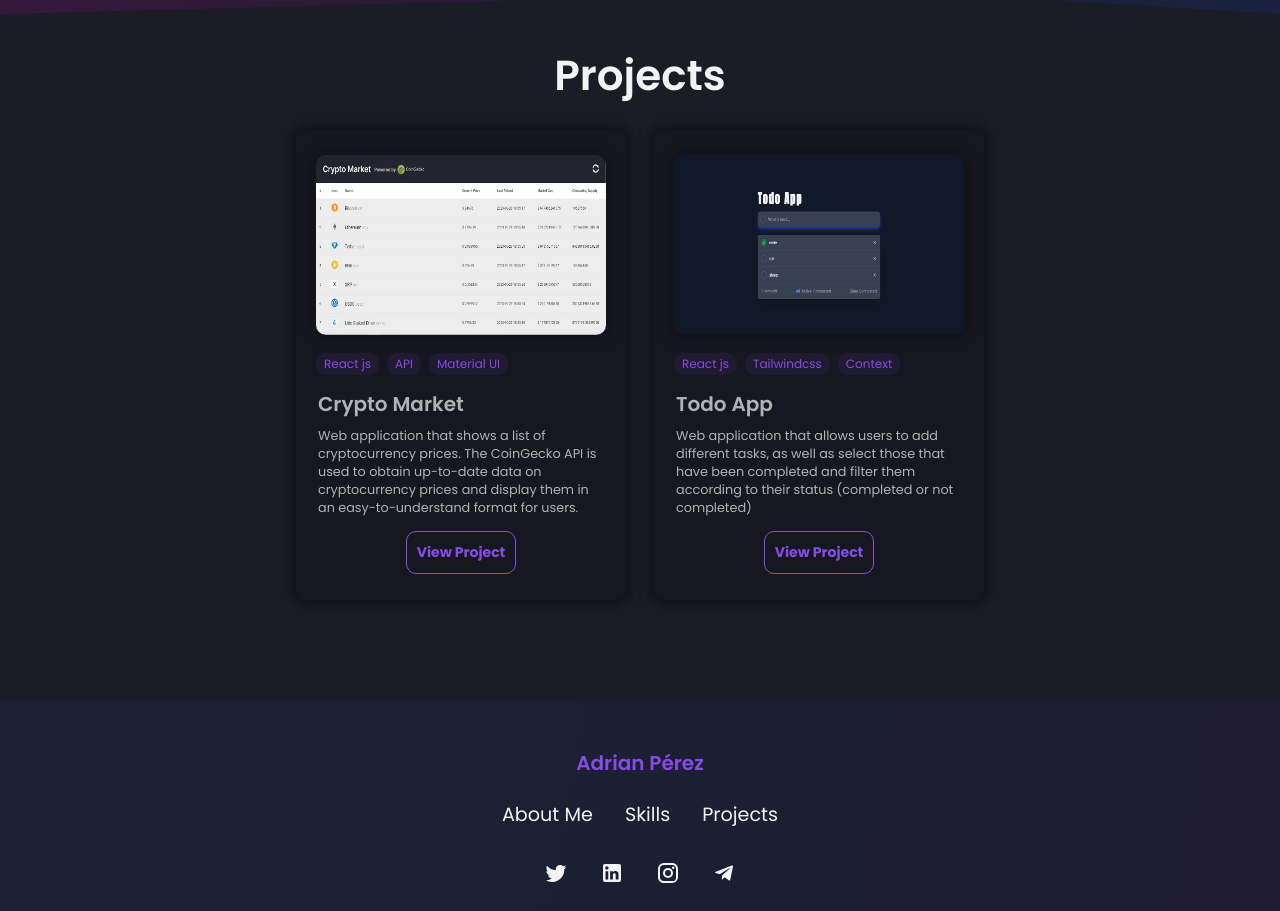
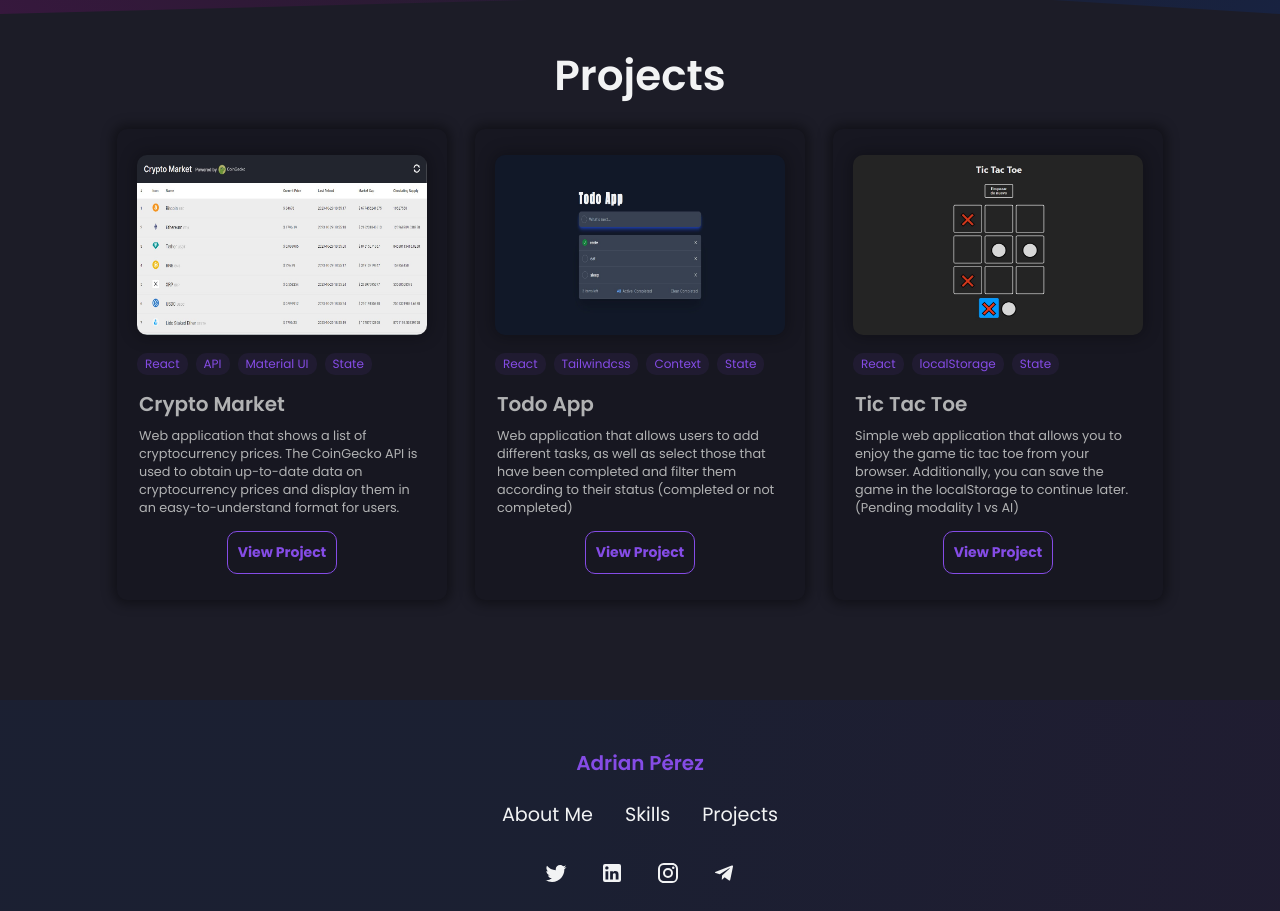
Before and after one commit to AdrianE121000/portfolio, a React (Vite) app: page / in a window 1280 px wide. Shown: the part 1200-2111 px from the top of the page. Built offline with nearby package versions, Linux system fonts and the light colour scheme.

Commit message:
Add new project

```diff
--- a/src/data/constants.js
+++ b/src/data/constants.js
@@ -1,5 +1,6 @@
 import crypto_market from '../images/crypto_market.jpg';
 import todo_app from '../images/todo_app.jpg';
+import tic_tac_toe from '../images/tic-tac-toe.jpg';
 
 export const Bio = {
   name: 'Adrian Pérez',
@@ -100,25 +101,36 @@ export const skills = [
 
 export const projects = [
   {
-    id: 9,
+    id: 0,
     title: 'Crypto Market',
     description: {
       es: 'Aplicación web que muestra un listado de los precios de las criptomonedas. Se utiliza la API de CoinGecko para obtener datos actualizados sobre los precios de las criptomonedas y se muestran en un formato fácil de entender para los usuarios.',
       en: 'Web application that shows a list of cryptocurrency prices. The CoinGecko API is used to obtain up-to-date data on cryptocurrency prices and display them in an easy-to-understand format for users.',
     },
     image: crypto_market,
-    tags: ['React js', 'API', 'Material UI'],
+    tags: ['React', 'API', 'Material UI', 'State'],
     webapp: 'https://adriane121000.github.io/crypto-market',
   },
   {
-    id: 10,
+    id: 1,
     title: 'Todo App',
     description: {
       es: 'Aplicación web que permite a los usuarios agregar diferentes tareas, así como seleccionar aquellas que han sido completadas y filtrarlas según su estado (completadas o no completadas)',
       en: 'Web application that allows users to add different tasks, as well as select those that have been completed and filter them according to their status (completed or not completed) ',
     },
     image: todo_app,
-    tags: ['React js', 'Tailwindcss', 'Context'],
+    tags: ['React', 'Tailwindcss', 'Context', 'State'],
     webapp: 'https://adriane121000.github.io/todo-app',
   },
+  {
+    id: 2,
+    title: 'Tic Tac Toe',
+    description: {
+      es: 'Aplicacion web sencilla que te permite disfrutar del juego tres en raya desde tu navegador. Ademas, puedes guardar la partida en el localStorage para continuar mas tarde.(Pendiente modalidad 1 vs IA)',
+      en: 'Simple web application that allows you to enjoy the game tic tac toe from your browser. Additionally, you can save the game in the localStorage to continue later. (Pending modality 1 vs AI)',
+    },
+    image: tic_tac_toe,
+    tags: ['React', 'localStorage', 'State'],
+    webapp: 'https://adriane121000.github.io/tic-tac-toe',
+  },
 ];
```
Also changed, not shown: src/images/tic-tac-toe.jpg (added).
